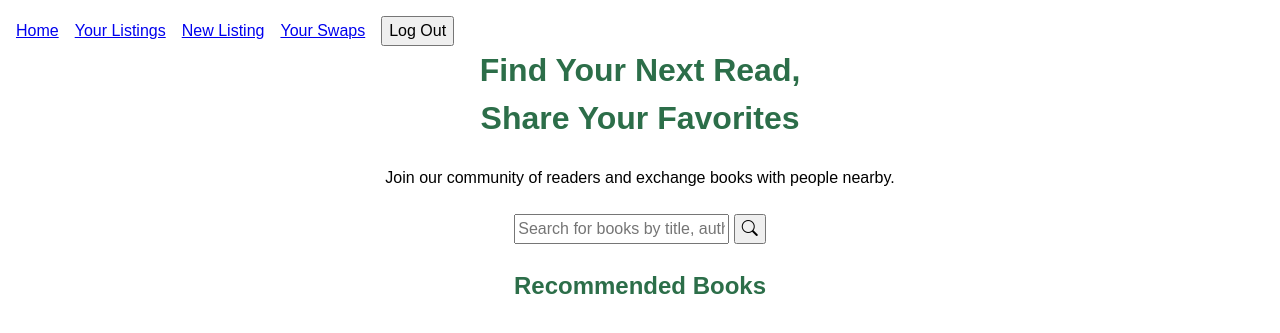
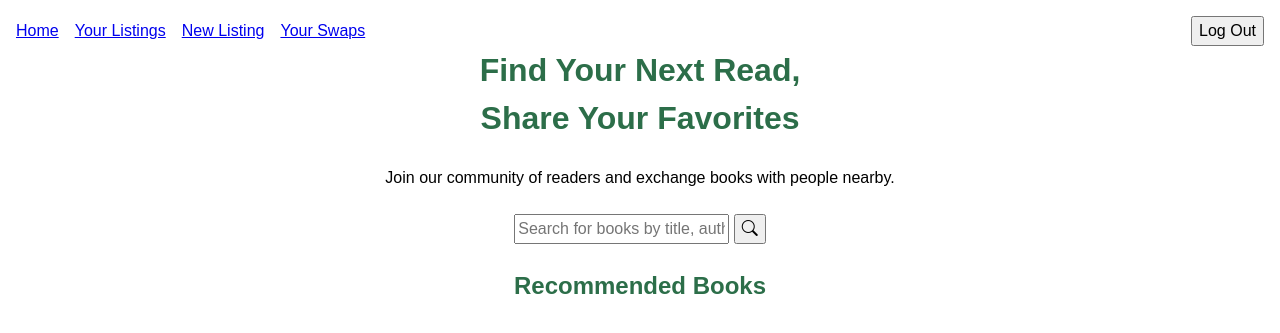
Before and after one commit to jhthompson/book-swap, a Django app: page / in a window 1280 px wide. Shown: the top 333 px of the page. Run offline with Django 5.2, Linux system fonts and the light colour scheme; the visitor is signed in with stand-in values (Sample User, id 1); data that the repository does not hold is empty.

Commit message:
Improve navbar

```diff
--- a/core/static/core/css/block/block.css
+++ b/core/static/core/css/block/block.css
@@ -1,3 +1,15 @@
 .book-card {
     max-width: 200px;
 }
+
+.navbar {
+    display: flex;
+    justify-content: flex-start;
+    align-items: center;
+    gap: var(--s0);
+    flex-wrap: wrap;
+
+    li:last-of-type {
+        margin-inline-start: auto;
+    }
+}
--- a/core/templates/core/base.html
+++ b/core/templates/core/base.html
@@ -15,7 +15,7 @@
 <body>
     <header>
         <nav>
-            <ol class="cluster max-inline-size:none list-style:none padding:0">
+            <ol class="navbar list-style:none padding:0">
                 <li><a href="{% url 'index' %}">Home</a></li>
                 <li><a href="{% url 'listings' %}">Your Listings</a></li>
                 <li><a href="{% url 'new_listing' %}">New Listing</a></li>
```
